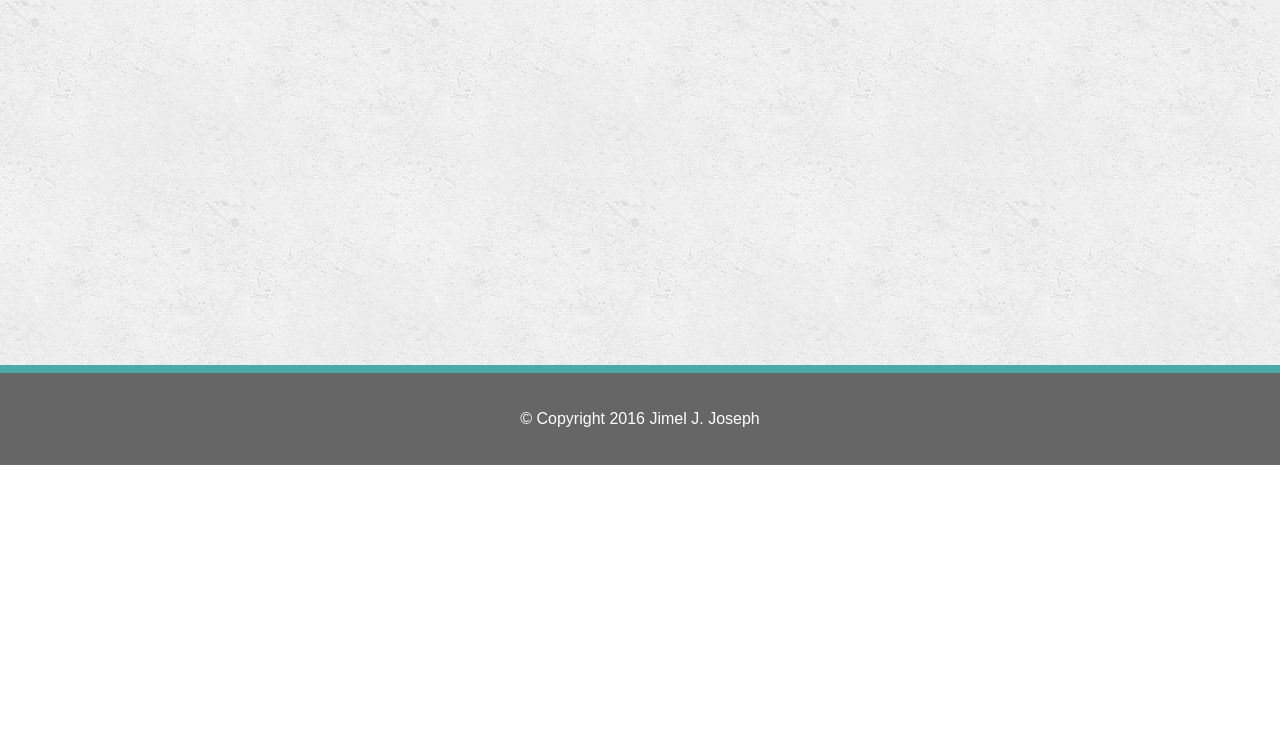
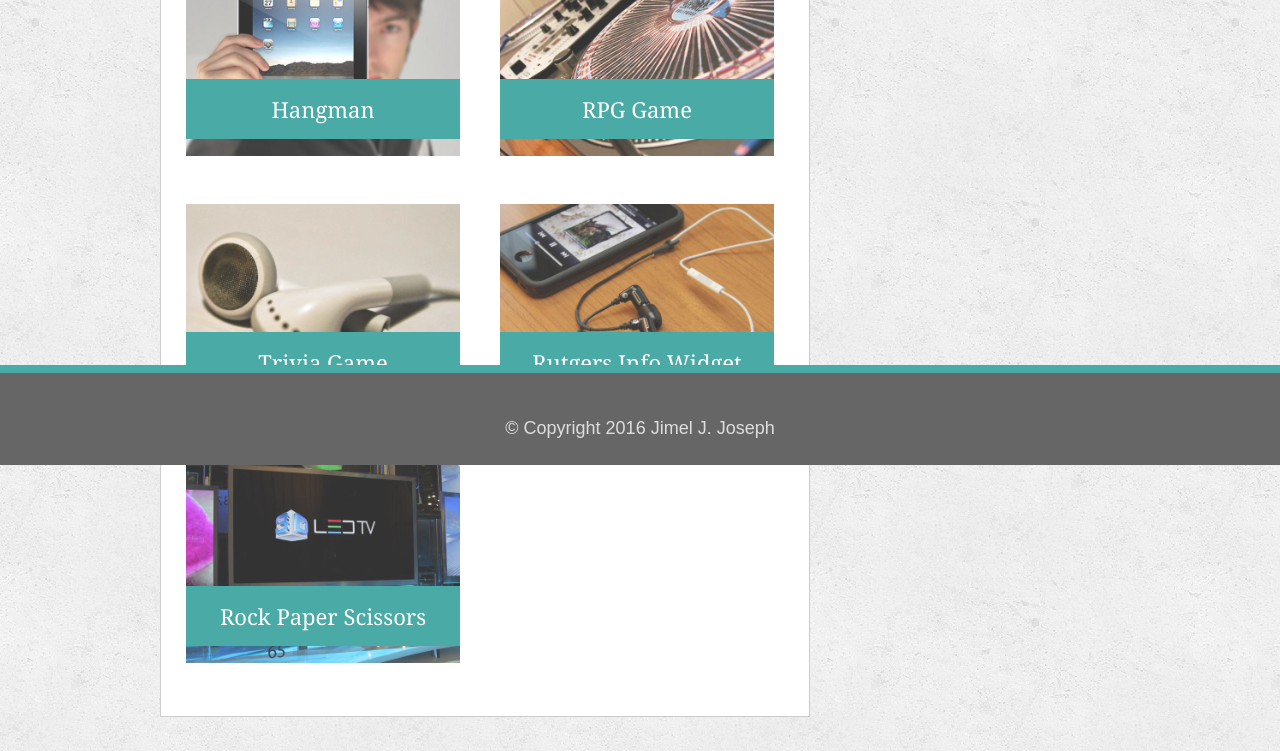
Before and after one commit to jimelj/Basic-Portfolio, a plain HTML site: page portfolio.html in a window 1280 px wide. Shown: the part 335-1086 px from the top of the page. Before the commit the page ends 800 px from the top, so only its background shows below. Drawn offline with Linux system fonts and the light colour scheme.

Commit message:
FINAL HW 1

```diff
--- a/assets/css/style.css
+++ b/assets/css/style.css
@@ -7,6 +7,8 @@ p,
 a,
 form {
     font-family: 'Arial', 'Helvetica Neue', Helvetica, sans-serif;
+    font-size: 18px;
+    line-height: 34px;
 }
 
 body {
@@ -62,12 +64,6 @@ header h1 {
     margin-top: 30px;
 }
 
-img {
-    float: left;
-    height: 150px;
-    width: 200px;
-}
-
 #sidebar {
     width: 270px;
     height: 200px;
@@ -93,10 +89,11 @@ footer {
 }
 
 footer p {
-    color: white;
+    color: #dddddd;
 }
 
 .social {
+    float: left;
     height: 60px;
     width: 60px;
     margin: 5px;
@@ -116,6 +113,9 @@ h2 {
 }
 
 .inimg {
+    width: 200px;
+    height: auto;
+    float: left;
     margin-right: 25px;
     margin-bottom: 25px;
     margin-top: 25px;
@@ -126,8 +126,11 @@ h2 {
 }
 
 #main hr {
-    background-color: #dcdcdc;
+    /*background-color: #eeeeee;*/
     margin-bottom: 30px;
+    border-width: 2px;
+    border-style: solid;
+    border-color: #dddddd;
 }
 
 #main h2 {
@@ -186,3 +189,40 @@ textarea {
     padding: 10px;
     margin: 10px 0;
 }
+
+.imgcontainer {
+    position: relative;
+    /*overflow: auto;*/
+    float: left;
+    width: 274px;
+    margin: 20px 0 25px;
+}
+
+.imgcontainer:nth-child(odd) {
+    margin-right: 40px;
+}
+
+h3 {
+    position: absolute;
+    font-family: 'Georgia', Times, 'Times New Roman', serif;
+    background-color: #4aaaa5;
+    color: white;
+    font-size: 20px;
+    text-align: center;
+    padding: 15px;
+    width: 100%;
+    line-height: 30px;
+    bottom: 20px;
+    font-size: 22px;
+}
+
+img {
+    width: 100%;
+    border: 0 none;
+    opacity: .8;
+}
+
+
+/*Questions
+1. Overflow:auto give me a scroll bar why
+2. nth_child i used odd why...was it not working with even */
--- a/portfolio.html
+++ b/portfolio.html
@@ -27,7 +27,28 @@
             <div id="main">
                 <h2>Portfolio</h2>
                 <hr>
-
+                <div class="images">
+                    <div class="imgcontainer">
+                        <img src="assets/images/1.jpg" alt="">
+                        <h3>Hangman</h3>
+                    </div>
+                    <div class="imgcontainer">
+                        <img src="assets/images/2.jpg" alt="">
+                        <h3>RPG Game</h3>
+                    </div>
+                    <div class="imgcontainer">
+                        <img src="assets/images/3.jpg" alt="">
+                        <h3>Trivia Game</h3>
+                    </div>
+                    <div class="imgcontainer">
+                        <img src="assets/images/4.jpg" alt="">
+                        <h3>Rutgers Info Widget</h3>
+                    </div>
+                    <div class="imgcontainer">
+                        <img src="assets/images/5.jpg" alt="">
+                        <h3>Rock Paper Scissors</h3>
+                    </div>
+                </div>
             </div>
             <div id="sidebar">
                 <h2>Connect with me</h2>
```
Also changed, not shown: assets/images/1.jpg (added), assets/images/2.jpg (added), assets/images/3.jpg (added), assets/images/4.jpg (added), assets/images/5.jpg (added), 1 other file.
